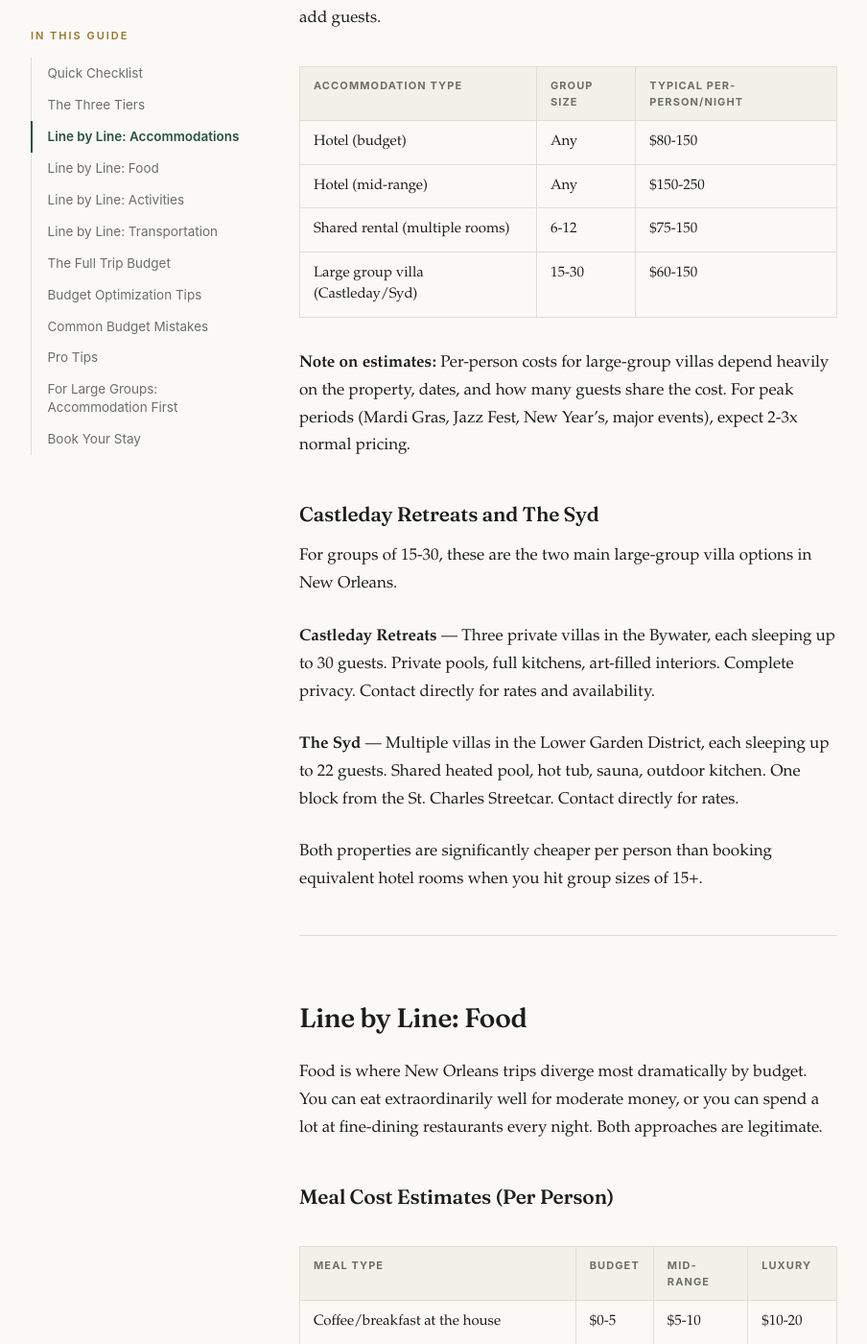
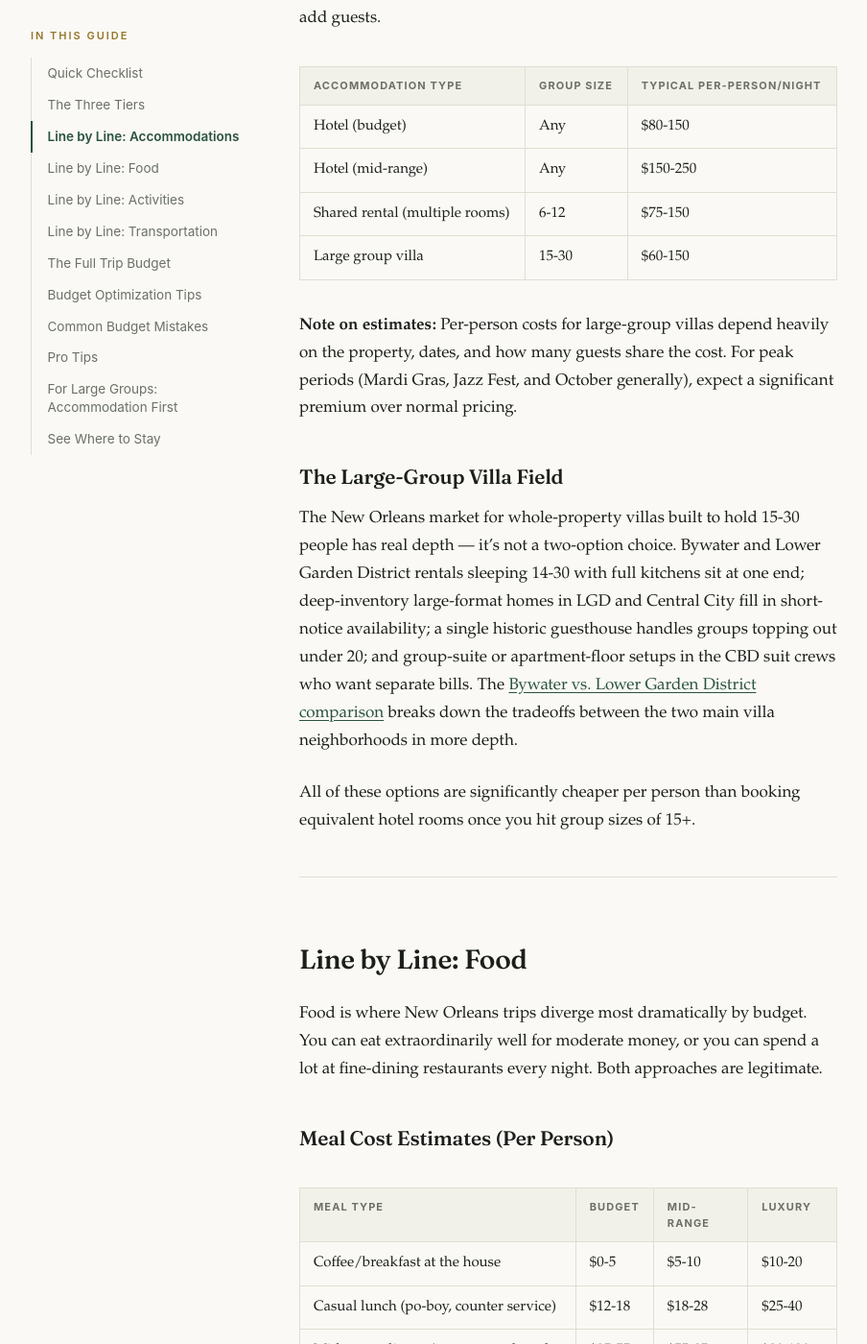
Before and after one commit to sjworth-dev/nola-group-travel, a Jekyll site: the page built from _guides/budget-guide.md, in a window 1280 px wide and 1400 px high, scrolled down 2466 px. Shown: the whole window at 96% size, without its empty margins (70-974 px from the left). Built offline with Jekyll 4.4.1, drawn with Linux system fonts in a browser that asks for light colours; some of the changed text lies outside the part shown.

Commit message:
seo: interlink _guides/budget-guide.md
This guide (2026-05-23, zero internal links) gets 6 inline links added
(bywater-vs-lgd-deep-comparison, ride-share-master-guide, charter-bus-guide,
shoulder-season-guide, bywater, lower-garden-district); replaced the
Castleday/Syd-only accommodation and "Book Your Stay" sections with the
full property field per the Property Reference Rules and added the
required /where-to-stay/ final CTA; fixed a seasonal-claim error (the
guide called September-October a value window and February a value
month, both contradicting the Seasonality Ground Truth); bumped date.

```diff
--- a/_guides/budget-guide.md
+++ b/_guides/budget-guide.md
@@ -53,19 +53,15 @@ For groups of 10+, a private villa almost always beats a hotel on both cost and
 | Hotel (budget) | Any | $80-150 |
 | Hotel (mid-range) | Any | $150-250 |
 | Shared rental (multiple rooms) | 6-12 | $75-150 |
-| Large group villa (Castleday/Syd) | 15-30 | $60-150 |
+| Large group villa | 15-30 | $60-150 |
 
-**Note on estimates:** Per-person costs for large-group villas depend heavily on the property, dates, and how many guests share the cost. For peak periods (Mardi Gras, Jazz Fest, New Year's, major events), expect 2-3x normal pricing.
+**Note on estimates:** Per-person costs for large-group villas depend heavily on the property, dates, and how many guests share the cost. For peak periods (Mardi Gras, Jazz Fest, and October generally), expect a significant premium over normal pricing.
 
-### Castleday Retreats and The Syd
+### The Large-Group Villa Field
 
-For groups of 15-30, these are the two main large-group villa options in New Orleans.
+The New Orleans market for whole-property villas built to hold 15-30 people has real depth — it's not a two-option choice. Bywater and Lower Garden District rentals sleeping 14-30 with full kitchens sit at one end; deep-inventory large-format homes in LGD and Central City fill in short-notice availability; a single historic guesthouse handles groups topping out under 20; and group-suite or apartment-floor setups in the CBD suit crews who want separate bills. The [Bywater vs. Lower Garden District comparison](/guides/nola-group-bywater-vs-lgd-deep-comparison/) breaks down the tradeoffs between the two main villa neighborhoods in more depth.
 
-**Castleday Retreats** — Three private villas in the Bywater, each sleeping up to 30 guests. Private pools, full kitchens, art-filled interiors. Complete privacy. Contact directly for rates and availability.
-
-**The Syd** — Multiple villas in the Lower Garden District, each sleeping up to 22 guests. Shared heated pool, hot tub, sauna, outdoor kitchen. One block from the St. Charles Streetcar. Contact directly for rates.
-
-Both properties are significantly cheaper per person than booking equivalent hotel rooms when you hit group sizes of 15+.
+All of these options are significantly cheaper per person than booking equivalent hotel rooms once you hit group sizes of 15+.
 
 ---
 
@@ -87,7 +83,7 @@ Food is where New Orleans trips diverge most dramatically by budget. You can eat
 
 One or two meals at the rental house dramatically reduces food costs and often produces the most memorable meals of the trip. A group grocery run at Rouse's or Whole Foods, a crawfish boil or red beans and rice, drinks from a cooler on the porch — this costs $15-25/person and is often better than dinner out.
 
-**Groups staying at Castleday Retreats or The Syd** both have full kitchens (or outdoor kitchen at The Syd). Use them.
+**Groups staying at a villa with a full kitchen** should use it. Most large-group rentals in the Bywater and Lower Garden District are built around a real kitchen for exactly this reason.
 
 ### 3-Day Food Budget Summary
 
@@ -163,7 +159,7 @@ Louis Armstrong New Orleans International Airport (MSY) is 20-25 minutes from do
 | Chartered van/shuttle | $80-150/van each way | 12-15 passenger |
 | Airport shuttle service | $20-25/person | Shared, slower |
 
-**For groups of 15+:** Charter a van or two for airport transfers. It's cheaper per person than individual rideshares and logistically much easier.
+**For groups of 15+:** Charter a van or two for airport transfers. It's cheaper per person than individual rideshares and logistically much easier — the [rideshare and ground transport guide](/guides/nola-group-ride-share-master-guide/) covers the charter-vs-rideshare math and staggered-arrival strategy in more detail.
 
 ### Getting Around the City
 
@@ -174,7 +170,7 @@ Louis Armstrong New Orleans International Airport (MSY) is 20-25 minutes from do
 | Bike rental | $25-50/day | Good for active groups |
 | Chartered van (daily) | $200-400 | 12-15 passenger |
 
-**For groups of 15+:** A chartered 12-15 passenger van for the full trip is often the right call. You move together, no one gets left behind, and the per-person cost is comparable to multiple rideshares.
+**For groups of 15+:** A chartered 12-15 passenger van for the full trip is often the right call. You move together, no one gets left behind, and the per-person cost is comparable to multiple rideshares. The [charter bus and party bus guide](/guides/nola-group-charter-bus-guide/) covers when a bigger vehicle beats splitting the group across cars, and what to ask a vendor before booking.
 
 ### Transportation Budget Summary
 
@@ -266,7 +262,7 @@ Incremental cost for 5 nights vs. 3 nights (per person, additional 2 nights):
 
 3. **The accommodation is the biggest lever.** Spend time getting this right before optimizing anything else.
 
-4. **Time your trip strategically.** January-February (outside Mardi Gras week) and September-October are generally the best value periods.
+4. **Time your trip strategically.** January and late August through mid-September are the genuine value windows — cheaper rates, thinner crowds. October and February-May (Mardi Gras, French Quarter Fest, Jazz Fest) run at peak demand and peak pricing; don't budget for them like a shoulder season. The [shoulder season guide](/guides/shoulder-season-guide/) breaks down the real value calendar month by month.
 
 5. **Expensive wine at restaurants is optional.** New Orleans has a strong cocktail culture and many good restaurants allow you to bring your own wine. Ask about corkage fees.
 
@@ -280,13 +276,10 @@ Incremental cost for 5 nights vs. 3 nights (per person, additional 2 nights):
 
 The biggest decision that shapes your budget is where you stay. Getting this right is worth more attention than any other line item.
 
-**Castleday Retreats** — Three private villas in the Bywater, each sleeping up to 30. Private pools, full kitchens. Complete privacy. For groups who want to own their own space entirely.
+At maximum capacity, whole-property villas in the [Bywater](/neighborhoods/bywater/) and [Lower Garden District](/neighborhoods/lower-garden-district/) offer competitive per-person rates versus hotels — often significantly cheaper once you factor in the kitchen, outdoor space, and the logistics savings of everyone being in one place. Deep-inventory large-format homes, a single historic guesthouse, apartment-floor and group-suite setups, and hotel room blocks round out the field for groups with different priorities on privacy, budget, and how many separate bills they want to manage.
 
-**The Syd** — Multiple villas in the Lower Garden District, each sleeping up to 22. Shared heated pool, hot tub, sauna, outdoor kitchen. Central location, one block from the St. Charles Streetcar.
+## See Where to Stay
 
-At maximum capacity, both properties offer competitive per-person rates versus hotels — often significantly cheaper once you factor in the kitchen, outdoor space, and the logistics savings of everyone being in one place.
+For a full breakdown of large-group accommodation options across New Orleans' neighborhoods:
 
-## Book Your Stay
-
-- **Castleday Retreats** — Bywater, up to 30 per villa, full kitchen
-- **The Syd** — Lower Garden District, up to 22 per villa, outdoor kitchen and amenities
+[See where to stay for large groups →](/where-to-stay/)
```
Also changed, not shown: other parts of _guides/budget-guide.md (+1 -1 lines).
